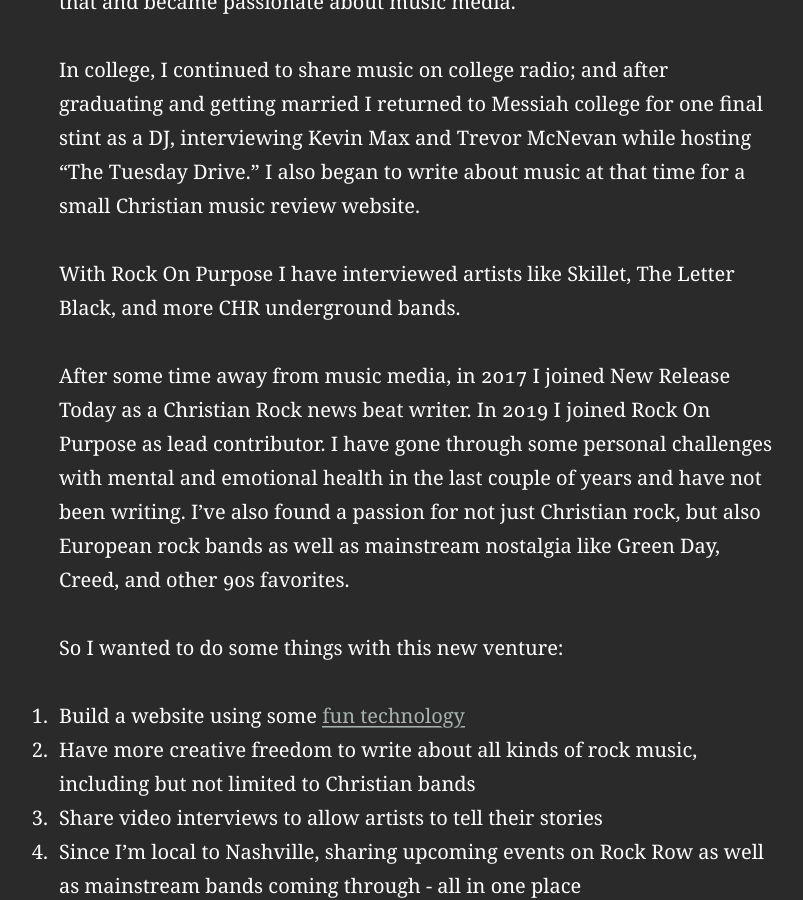
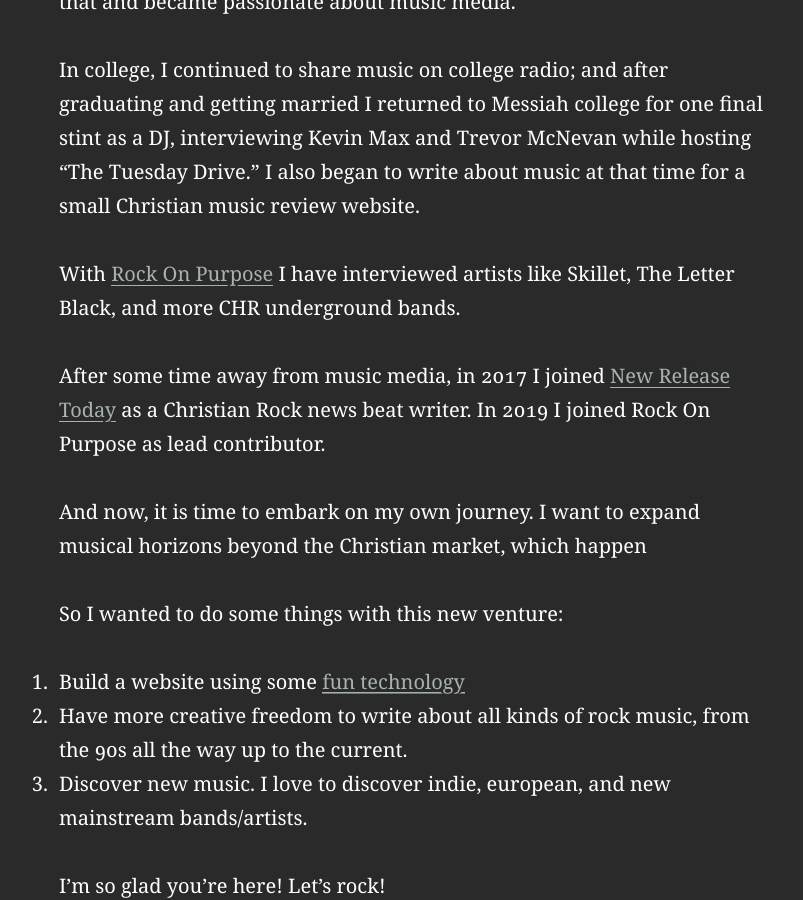
Before and after one commit to mdurlin/md-web-com, a Jekyll site: the page built from about.md, in a window 1280 px wide and 900 px high, scrolled down 883 px. Shown: the whole window, without its empty margins (224-1027 px from the left). Built offline with Jekyll 4.4.1, drawn with Linux system fonts in a browser that asks for light colours.

Commit message:
Add files via upload (#9)

```diff
--- a/_config.yml
+++ b/_config.yml
@@ -52,11 +52,11 @@
 # 5. Collections
 collections:
   posts:
-    title: Matt Durlin - Nashville Rock Music Reviews # Needed for Siteleaf
+    title: Matt Durlin - Modern, Indie and Nostaligic Rock Reviews # Needed for Siteleaf
     output: true
-    description: "Christian rock, punk rock, Nashville rock concerts, band interviews" # The post list page content
+    description: "90s-current reviews of rock, punk rock, rock concerts, band interviews" # The post list page content
     feature_text: |
-      Welcome to Nashville's best rock music blog. Here you'll find reviews of the latest Christian rock, punk rock, and other rock music. We also cover Nashville rock concerts and interview bands.
+      Welcome to the most comprehensive rock music blog. Here you'll find reviews of the latest collection of rock, punk rock, and other rock music.
     feature_image: "https://images.pexels.com/photos/13899090/pexels-photo-13899090.jpeg?auto=compress&cs=tinysrgb&w=1260&h=750&dpr=2"
 
 # 6. Jekyll collections settings
@@ -116,8 +116,8 @@
   url: /reviews/
 - title: Artist Spotlight
   url: /spotlight/
-- title: Follow
-  url: /social/
+- title: About
+  url: /about/
 
 #social_links: # Appears in sidebar. Set the urls then uncomment and comment out as desired
 #- link: Instagram
--- a/about.md
+++ b/about.md
@@ -12,15 +12,15 @@
 
 In college, I continued to share music on college radio; and after graduating and getting married I returned to Messiah college for one final stint as a DJ, interviewing Kevin Max and Trevor McNevan while hosting "The Tuesday Drive." I also began to write about music at that time for a small Christian music review website.
 
-With Rock On Purpose I have interviewed artists like Skillet, The Letter Black, and more CHR underground bands.
+With [Rock On Purpose](www.rockonpurpose.com) I have interviewed artists like Skillet, The Letter Black, and more CHR underground bands.
 
-After some time away from music media, in 2017 I joined New Release Today as a Christian Rock news beat writer. In 2019 I joined Rock On Purpose as lead contributor.
-I have gone through some personal challenges with mental and emotional health in the last couple of years and have not been writing. I've also found a passion for not just Christian rock, but also European rock bands as well as mainstream nostalgia like Green Day, Creed, and other 90s favorites.
+After some time away from music media, in 2017 I joined [New Release Today](www.newreleasetoday.com) as a Christian Rock news beat writer. In 2019 I joined Rock On Purpose as lead contributor.
+
+And now, it is time to embark on my own journey. I want to expand musical horizons beyond the Christian market, which happen
 
 So I wanted to do some things with this new venture:
 1. Build a website using some [fun technology](/technical/)
-2. Have more creative freedom to write about all kinds of rock music, including but not limited to Christian bands
-3. Share video interviews to allow artists to tell their stories
-4. Since I'm local to Nashville, sharing upcoming events on Rock Row as well as mainstream bands coming through - all in one place
+2. Have more creative freedom to write about all kinds of rock music, from the 90s all the way up to the current.
+3. Discover new music. I love to discover indie, european, and new mainstream bands/artists.
 
 I'm so glad you're here! Let's rock!
```
Also changed, not shown: index.md (+2 -2 lines), spotlight.md (+1 -0 lines), technical.md (+2 -2 lines).
